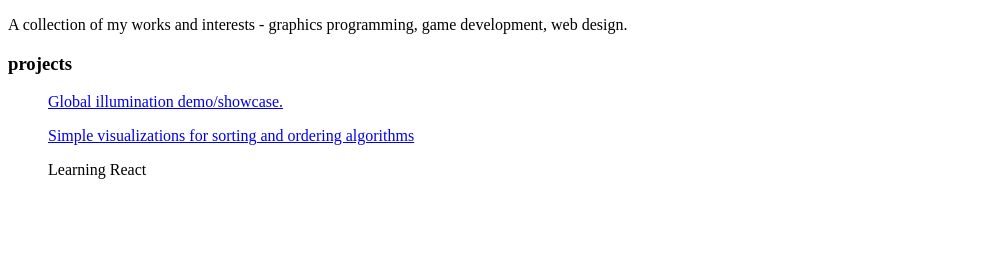
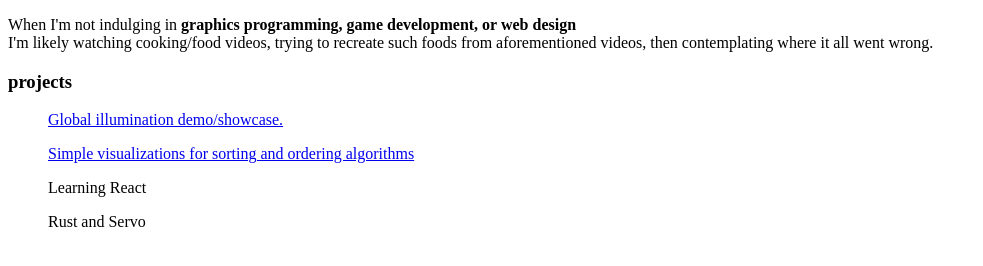
Before and after one commit to modal17/modal17.github.io, a Gatsby site: page / in a window 1280 px wide. Shown: the whole page, without its empty margins (0-983 px from the left). Built offline with nearby package versions, Linux system fonts and the light colour scheme; Gatsby itself is replaced by a stand-in of ours.

Commit message:
Used humor.

```diff
--- a/src/pages/index.js
+++ b/src/pages/index.js
@@ -4,7 +4,9 @@ import Link from 'gatsby-link'
 const IndexPage = () => (
   <div>
     <p>
-      A collection of my works and interests - graphics programming, game development, web design.
+      When I'm not indulging in <strong>graphics programming, game development, or web design</strong><br/>
+      I'm likely watching cooking/food videos, trying to recreate such foods from aforementioned videos,
+      then contemplating where it all went wrong.
     </p>
     <h3>projects</h3>
     <ul>
@@ -16,6 +18,9 @@ const IndexPage = () => (
     <ul>
       Learning React
     </ul>
+    <ul>
+      Rust and Servo
+    </ul>
 
   </div>
 
```
